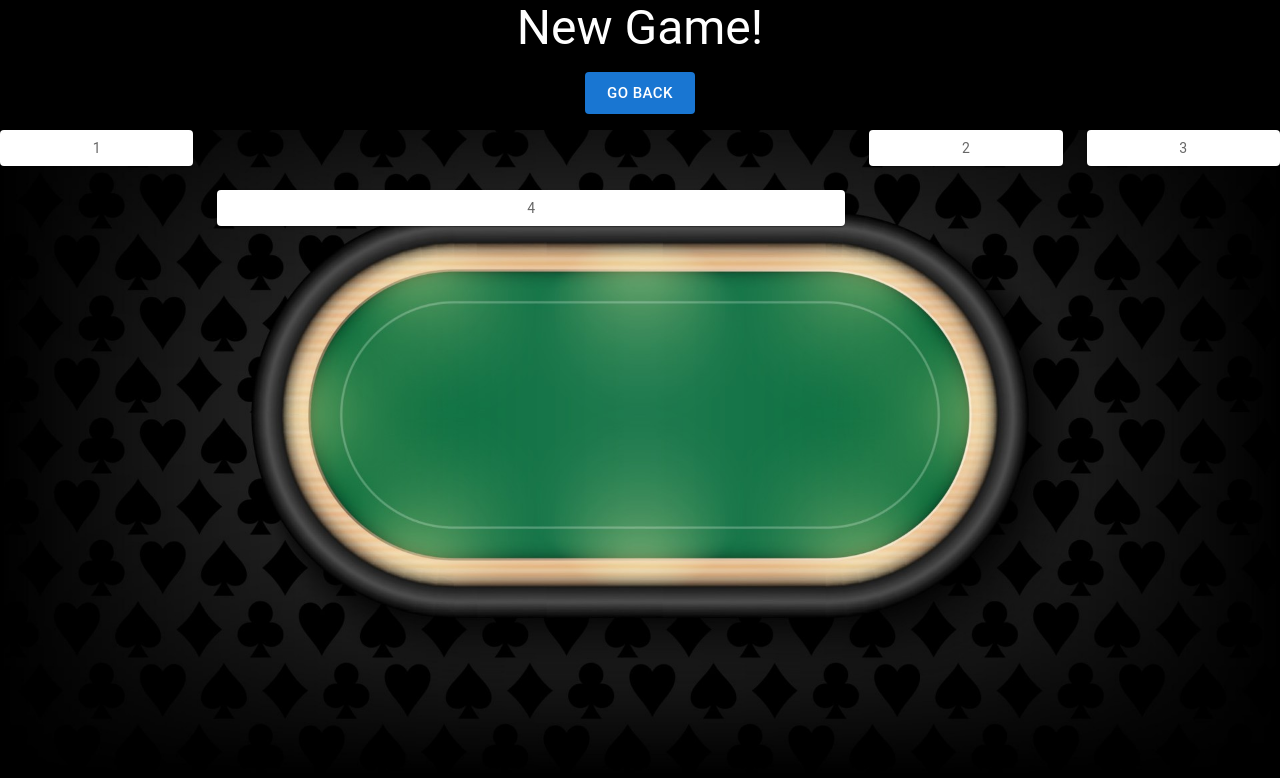
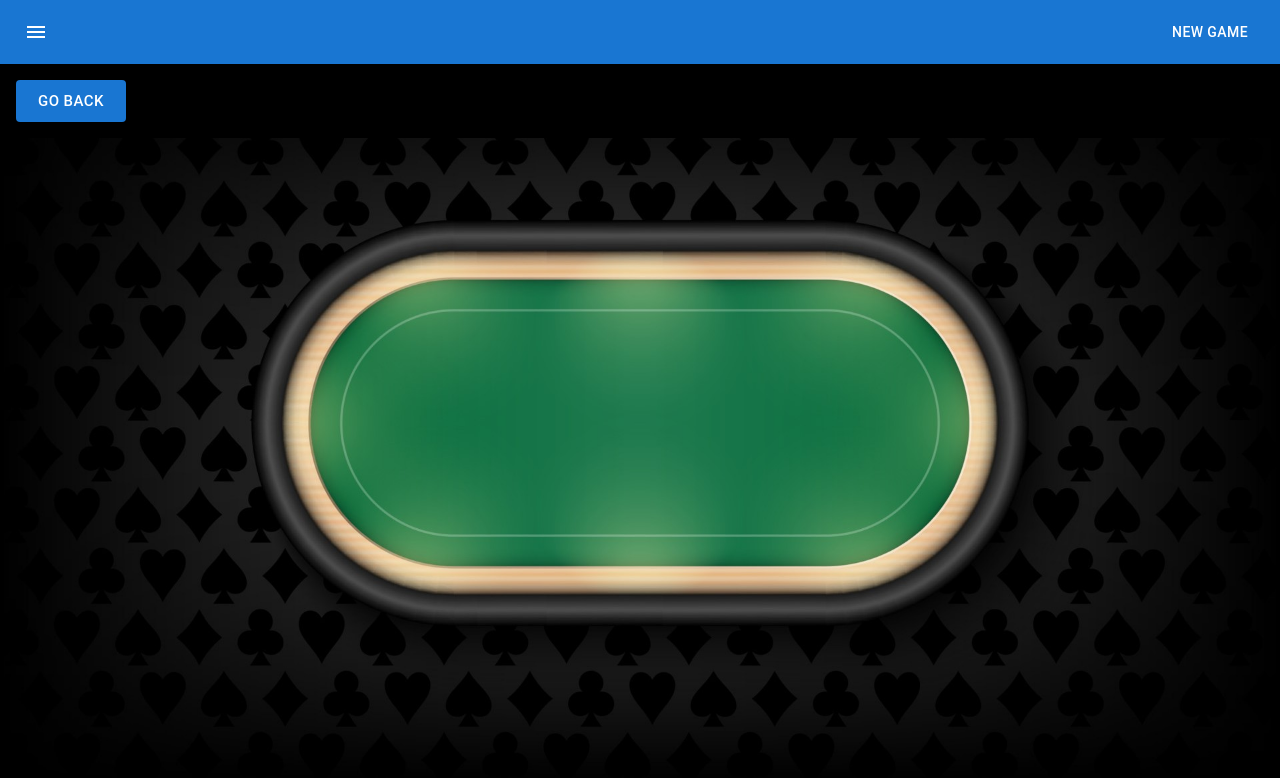
Before and after one commit to kiyanpourmaleki/Poker-Champ, a React (Create React App) app in the folder my-app/: page /NewGame in a window 1280 px wide. Shown: the top 778 px of the page. Built offline with nearby package versions, Linux system fonts and the light colour scheme.

Commit message:
Navbar added with changing status. Name and game code passed to join game.

```diff
--- a/my-app/package.json
+++ b/my-app/package.json
@@ -5,6 +5,7 @@
   "dependencies": {
     "@emotion/react": "^11.10.5",
     "@emotion/styled": "^11.10.5",
+    "@mui/icons-material": "^5.11.11",
     "@mui/material": "^5.11.8",
     "@testing-library/jest-dom": "^5.16.5",
     "@testing-library/react": "^13.4.0",
--- /dev/null
+++ b/my-app/src/components/navbar.tsx
@@ -0,0 +1,31 @@
+import * as React from 'react';
+import AppBar from '@mui/material/AppBar';
+import Box from '@mui/material/Box';
+import Toolbar from '@mui/material/Toolbar';
+import Typography from '@mui/material/Typography';
+import Button from '@mui/material/Button';
+import IconButton from '@mui/material/IconButton';
+import MenuIcon from '@mui/icons-material/Menu';
+
+export default function Navbar(props: any) {
+  return (
+    <Box sx={{ flexGrow: 1 }}>
+      <AppBar position="static">
+        <Toolbar>
+          <IconButton
+            size="large"
+            edge="start"
+            color="inherit"
+            aria-label="menu"
+            sx={{ mr: 2 }}
+          >
+            <MenuIcon />
+          </IconButton>
+          <Typography variant="h6" component="div" sx={{ flexGrow: 1 }}>
+          </Typography>
+          <Button color="inherit">{props.status}</Button>
+        </Toolbar>
+      </AppBar>
+    </Box>
+  );
+}
--- a/my-app/src/routes/JoinGame/JoinGame.css
+++ b/my-app/src/routes/JoinGame/JoinGame.css
@@ -3,14 +3,6 @@
     height: 100vh;
     width: 100%;
     position:fixed;
-}
-
-.New-Game-Header {
-    text-align: center;
-    display: flex;
-    flex-direction: column;
-    align-items: center;
-    justify-content: center;
 }
 
 .table{
@@ -22,3 +14,8 @@
     background-position: center top;
     background-size: 100%;
 }
+
+.test{
+    font-size: 20pt;
+    color: white;
+}
--- a/my-app/src/routes/JoinGame/JoinGame.tsx
+++ b/my-app/src/routes/JoinGame/JoinGame.tsx
@@ -1,10 +1,9 @@
 import './JoinGame.css';
 import { Typography, Button } from '@mui/material';
-import { Link } from 'react-router-dom';
-import * as React from 'react';
+import { Link, Route, Routes, useLocation} from 'react-router-dom';
 import { styled } from '@mui/material/styles';
 import Paper from '@mui/material/Paper';
-import Grid from '@mui/material/Unstable_Grid2';
+import Navbar from '../../components/navbar';
 
 const Item = styled(Paper)(({ theme }) => ({
     backgroundColor: theme.palette.mode === 'dark' ? '#1A2027' : '#fff',
@@ -21,37 +20,33 @@ function GoBack(){
             sx={{ m: 2 }}
             variant="contained"
             size="large">
-            Go Back</Button></Link>
+            Go Back</Button>
+        </Link>
     );
 }
 
-export default function DisplayNewGame() {
+export default function DisplayNewGame(props: any) {
+
+    const test = () => {
+        alert(`Name: ${name} \nGamecode: ${gamecode}`)
+    }
+
+    const location = useLocation()
+    const name  = location.state.playername
+    const gamecode = location.state.gamecode
     return(
         <div className="backgroundImage2">
-            <header className="New-Game-Header">
-                <Typography variant="h3" color="white">
-                    Join Game!</Typography>
-                <GoBack />
-            </header>
+            <Navbar status='logged in'/>
+            <GoBack />
+            <Button
+            sx={{ m: 2 }}
+            onClick={test}
+            variant="contained"
+            size="large">
+            Test</Button>
 
             <div className='table'>
-                <Grid container spacing={3} sx={{ flexGrow: 1 }}>
-                <Grid xs={6} xsOffset={3} md={2} mdOffset={0}>
-                    <Item>1</Item>
-                </Grid>
-                <Grid xs={4} md={2} mdOffset="auto">
-                    <Item>2</Item>
-                </Grid>
-                <Grid xs={4} xsOffset={4} md={2} mdOffset={0}>
-                    <Item>3</Item>
-                </Grid>
-                <Grid xs md={6} mdOffset={2}>
-                    <Item>4</Item>
-                </Grid>
-            </Grid>
-
             </div>
-
         </div>
 
 
--- a/my-app/src/routes/LandingPage/App.tsx
+++ b/my-app/src/routes/LandingPage/App.tsx
@@ -4,6 +4,7 @@ import TextField from '@mui/material/TextField';
 import Button from '@mui/material/Button';
 import { Typography } from '@mui/material';
 import { Link } from 'react-router-dom';
+import Navbar from '../../components/navbar';
 
 export default function LandingPage(props: any) {
   const [ name, setName] = useState("")
@@ -21,6 +22,8 @@ export default function LandingPage(props: any) {
   }
 
   return (
+    <>
+      <Navbar status='not logged in'/>
       <div className="backgroundImage">
         <header className="App-header">
           <Typography variant="h4" color="black">WELCOME TO</Typography>
@@ -41,7 +44,7 @@ export default function LandingPage(props: any) {
               name="gamecode"
               onChange={e => setGameCode(e.target.value)}
             />
-          <Link to={'JoinGame'}>
+            <Link to='JoinGame' state={{playername:name, gamecode:gamecode}}>
             <Button
               sx={{ m: 2 }}
               onClick={joinGame}
@@ -58,5 +61,6 @@ export default function LandingPage(props: any) {
               Start New Game</Button></Link>
         </header>
       </div>
+    </>
   );
 }
--- a/my-app/src/routes/NewGame/NewGame.tsx
+++ b/my-app/src/routes/NewGame/NewGame.tsx
@@ -5,6 +5,7 @@ import * as React from 'react';
 import { styled } from '@mui/material/styles';
 import Paper from '@mui/material/Paper';
 import Grid from '@mui/material/Unstable_Grid2';
+import Navbar from '../../components/navbar';
 
 const Item = styled(Paper)(({ theme }) => ({
     backgroundColor: theme.palette.mode === 'dark' ? '#1A2027' : '#fff',
@@ -28,29 +29,9 @@ function GoBack(){
 export default function DisplayNewGame() {
     return(
         <div className="backgroundImage2">
-            <header className="New-Game-Header">
-                <Typography variant="h3" color="white">
-                    New Game!</Typography>
-                <GoBack />
-            </header>
-
-            <div className='table'>
-                <Grid container spacing={3} sx={{ flexGrow: 1 }}>
-                <Grid xs={6} xsOffset={3} md={2} mdOffset={0}>
-                    <Item>1</Item>
-                </Grid>
-                <Grid xs={4} md={2} mdOffset="auto">
-                    <Item>2</Item>
-                </Grid>
-                <Grid xs={4} xsOffset={4} md={2} mdOffset={0}>
-                    <Item>3</Item>
-                </Grid>
-                <Grid xs md={6} mdOffset={2}>
-                    <Item>4</Item>
-                </Grid>
-            </Grid>
-
-            </div>
+            <Navbar status='new game'/>
+            <GoBack />
+            <div className='table'></div>
 
         </div>
 
```
Also changed, not shown: 1 other file (tests, documents, lock files or other folders). Lines whose indentation alone changed are shown as unchanged.
